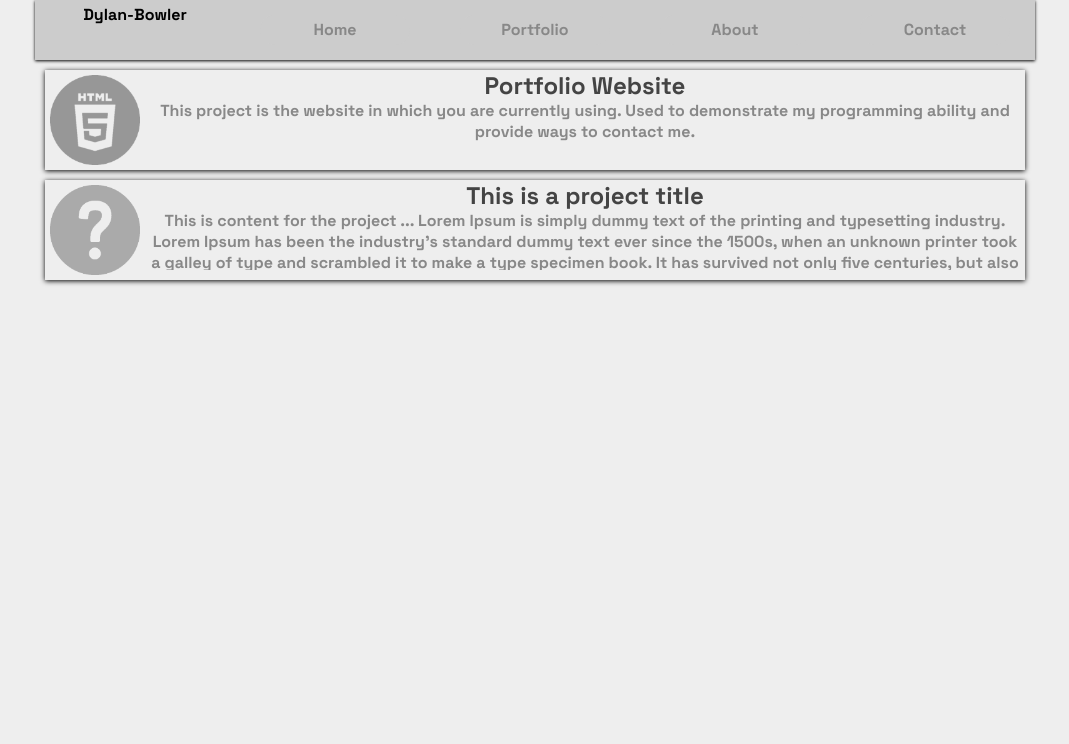
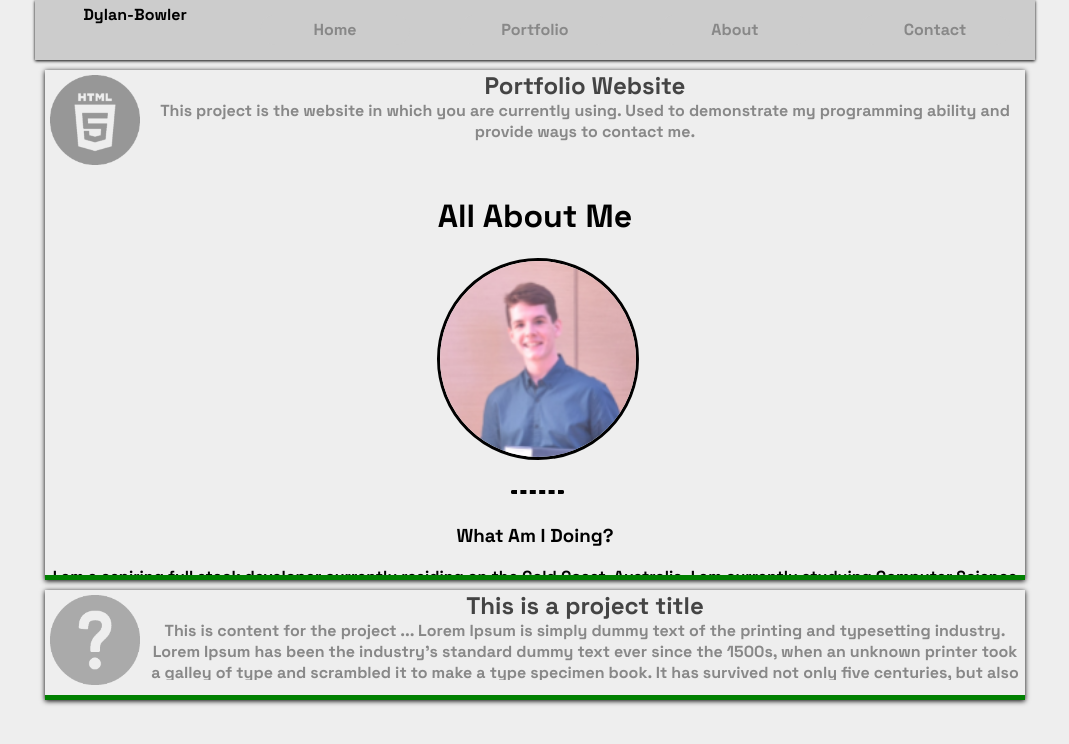
Before and after one commit to dylan-jb1/PortfolioWebsite, a plain HTML site: page portfolio.html in a window 1280 px wide. Both pictures are taken after a click on the element 640 px from the left and 120 px from the top of the page. Shown: the whole page, without its empty margins (105-1174 px from the left). Drawn offline with Linux system fonts and the light colour scheme.

Commit message:
+Sliding project info

```diff
--- a/portfolio.html
+++ b/portfolio.html
@@ -3,6 +3,7 @@
     <head>
         <title>Dylan Bowler's Website Portfolio</title>
         <meta http-equiv="Content-Security-Policy" content="default-src 'self';">
+        <script src="./scripts/jquery.js" type="text/javascript"></script>
         <link rel="stylesheet" href="./styles.css" type="text/css"></link>
     </head>
 
--- a/projects.json
+++ b/projects.json
@@ -2,7 +2,8 @@
     {
         "title": "Portfolio Website",
         "body": "This project is the website in which you are currently using. Used to demonstrate my programming ability and provide ways to contact me.",
-        "imgUrl": "./imgs/htmlLogo.png"
+        "imgUrl": "./imgs/htmlLogo.png",
+        "contentHTML": "<h1>All About Me</h1>            <img src='imgs/me.png' id='aboutImage' />            <div class='break'>                <hr>            </div>            <h3>What Am I Doing?</h3>            <p id='aboutText'>I am a aspiring full stack developer currently residing on the Gold Coast, Australia. I am currently studying Computer Science at Griffith University and am set to graduate in August of 2022.</br></br>My current field-related work experience is limited as it stands, but I am always looking for opportunities to expand my network within the field and my technical abilities. I am currently working an internship at IBM Gold Coast, which is set to run for 3 months.</p>            <div class='break'>                <hr>            </div>            <h3>What are my plans?</h3>"
     },
     {
         "title": "This is a project title",
--- a/scripts/portfolio.js
+++ b/scripts/portfolio.js
@@ -66,6 +66,24 @@ function jsonLoaded(json) {
         projectContainer.appendChild(projectImgDiv);
         projectContainer.appendChild(projectDivContent);
 
+        var expandedContent = document.createElement("div");
+        expandedContent.classList = "projectDivExpandedContent";
+
+        expandedContent.insertAdjacentHTML( 'beforeend', json[i].contentHTML );
+
+        projectContainer.addEventListener("click", function() {
+            if (this.children[2].classList[1] == "expanded")
+            {
+                this.children[2].classList = "projectDivExpandedContent";
+            }
+            else
+            {
+                this.children[2].classList = this.children[2].classList + " expanded";
+            }
+        });
+
+        projectContainer.appendChild(expandedContent);
+
         contentElement[0].appendChild(projectContainer);
     }
 }
--- a/styles.css
+++ b/styles.css
@@ -19,6 +19,15 @@
     }
     to {
         height: 100%;
+    }
+}
+
+@keyframes content-expand {
+    from {
+        height: 0px;
+    }
+    to {
+        height: auto;
     }
 }
 
@@ -287,7 +296,8 @@ img {
 
 .projectDiv {
     width: 100%;
-    height: 100px;
+    height:fit-content;
+    overflow:hidden;
     margin-bottom: 10px;
     box-shadow: 0px 1px 5px;
     cursor:pointer;
@@ -305,7 +315,7 @@ img {
 
 .projectDivContent {
     width: calc(100% - 110px);
-    height:100%;
+    height:100px;
     max-height:100%;
     float:left;
     padding-left:5px;
@@ -329,6 +339,27 @@ img {
     overflow:hidden;
 }
 
+.projectDivExpandedContent {
+    width:100%;
+    transition: height 0.5s !important;
+    overflow-y:scroll;
+    overflow-x: hidden;
+    height:0px;
+    float:left;
+    /* border-radius: 5px; */
+    border-bottom: green;
+    /* border-color: green; */
+    border-width: 0px;
+    border-bottom-width: 5px;
+    border-style: solid;
+    /* box-shadow: -1px 5px 10px -5px inset; */
+}
+
+.projectDivExpandedContent.expanded {
+    height:400px !important;
+    transition: height 0.5s !important;
+}
+
 html {
     font-family: "SpaceGrotesk";
     color:black;
```
